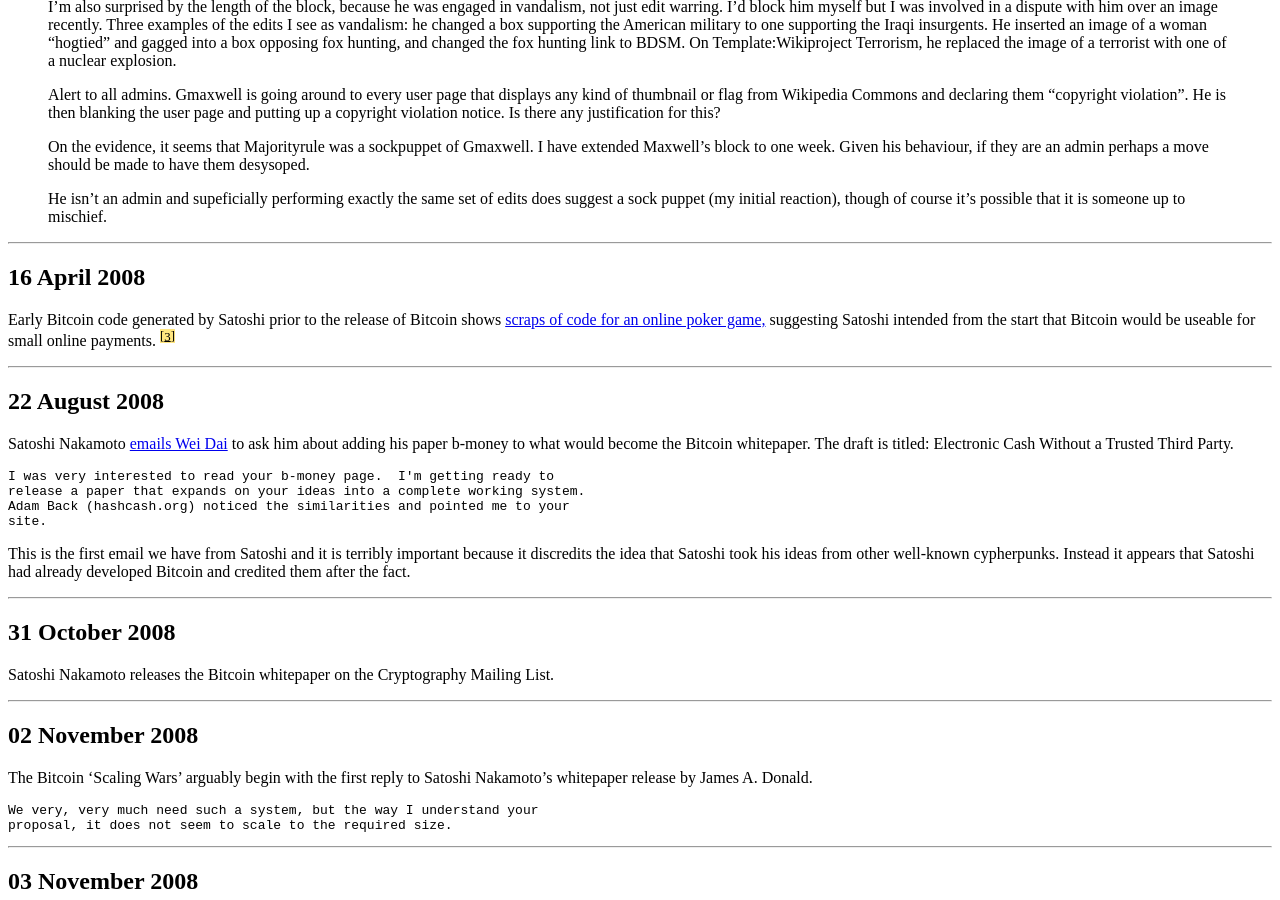
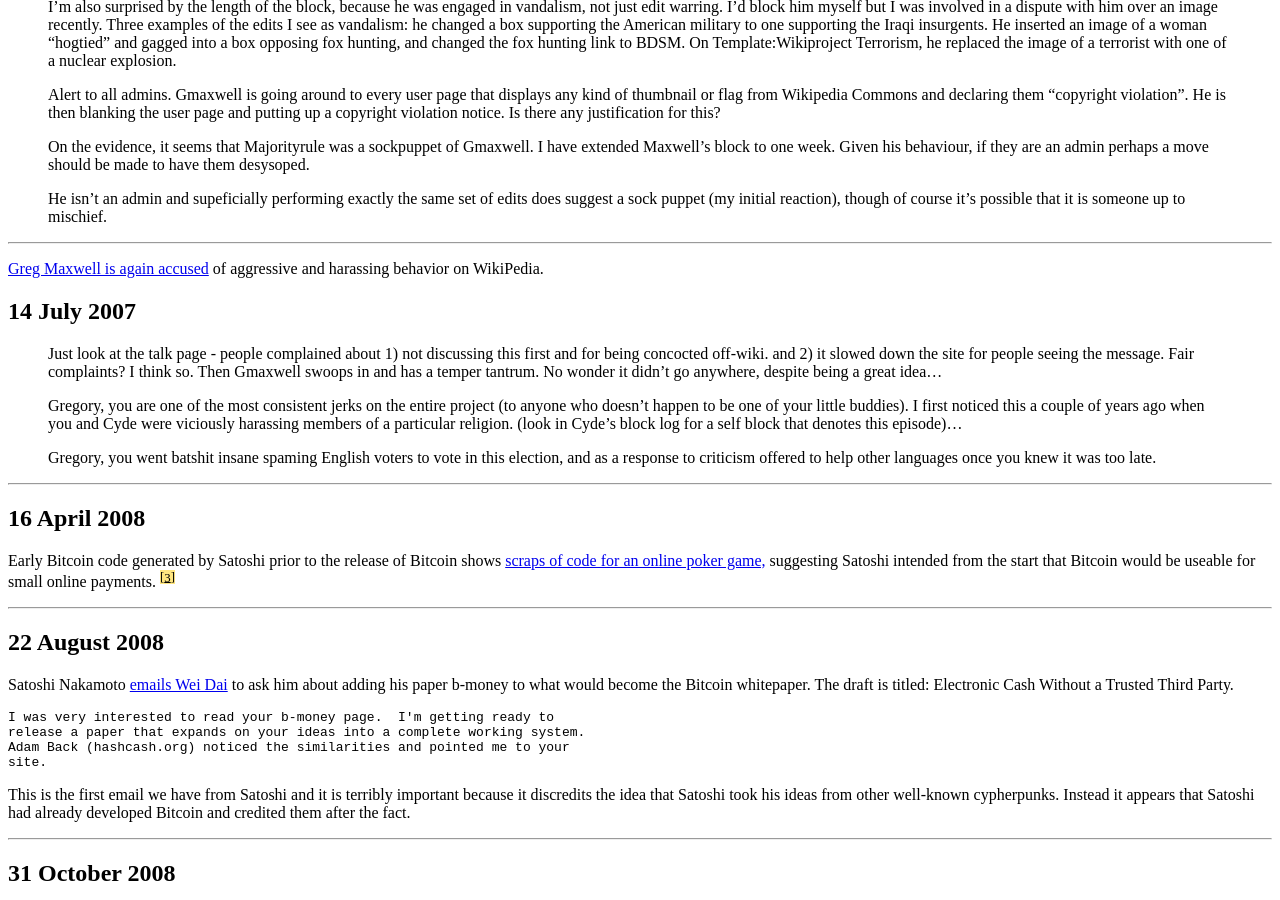
Before and after one commit to derykmakgill/website, a Jekyll site: the page built from testbtc.md, in a window 1280 px wide and 900 px high, scrolled down 2333 px. Built offline with Jekyll 4.4.1, drawn with Linux system fonts in a browser that asks for light colours; a script that is not in the unit is left out.

Commit message:
Update testbtc.md

```diff
--- a/testbtc.md
+++ b/testbtc.md
@@ -137,6 +137,18 @@
 >On the evidence, it seems that Majorityrule was a sockpuppet of Gmaxwell. I have extended Maxwell's block to one week. Given his behaviour, if they are an admin perhaps a move should be made to have them desysoped.
 
 >He isn't an admin and supeficially performing exactly the same set of edits does suggest a sock puppet (my initial reaction), though of course it's possible that it is someone up to mischief.
+
+---
+
+[Greg Maxwell is again accused](http://nonbovine-ruminations.blogspot.com/2007/07/reactionary-english-wikipedia-admins.html) of aggressive and harassing behavior on WikiPedia.
+
+## 14 July 2007
+
+> Just look at the talk page - people complained about 1) not discussing this first and for being concocted off-wiki. and 2) it slowed down the site for people seeing the message. Fair complaints? I think so. Then Gmaxwell swoops in and has a temper tantrum. No wonder it didn't go anywhere, despite being a great idea...
+>
+>Gregory, you are one of the most consistent jerks on the entire project (to anyone who doesn't happen to be one of your little buddies). I first noticed this a couple of years ago when you and Cyde were viciously harassing members of a particular religion. (look in Cyde's block log for a self block that denotes this episode)...
+>
+>Gregory, you went batshit insane spaming English voters to vote in this election, and as a response to criticism offered to help other languages once you knew it was too late.
 
 ---
 
```
